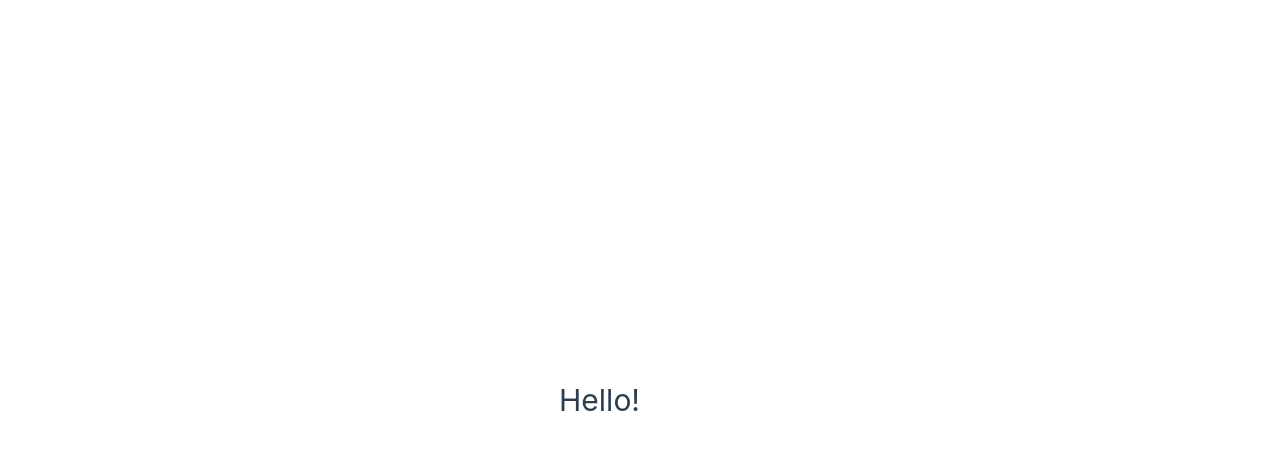
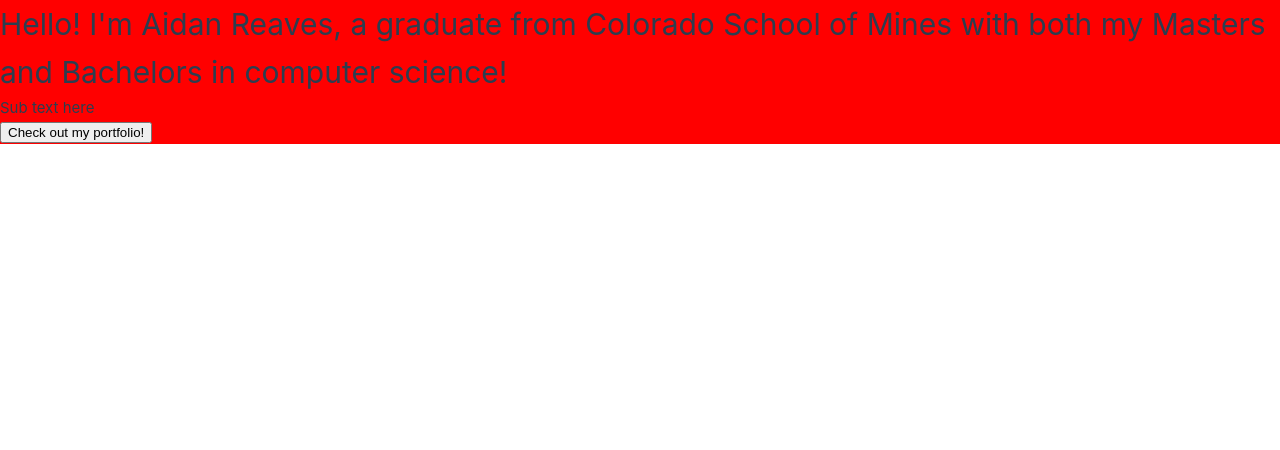
Before and after one commit to areaves1207/personal-portfolio, a Vue app: page / in a window 1280 px wide. Shown: the top 450 px of the page. Built offline with nearby package versions, Linux system fonts and the light colour scheme.

Commit message:
Removed vue boilerplate

```diff
--- a/src/App.vue
+++ b/src/App.vue
@@ -3,17 +3,16 @@
 </script>
 
 <template>
-  <main>
+  <main class="wrapper">
     <Intro></Intro>
   </main>
 </template>
 
 <style scoped>
-header {
-  line-height: 1.5;
-}
+  .wrapper{
+    width: 100%; height: 100%;
+  }
+/* @media (min-width: 1024px) {
 
-@media (min-width: 1024px) {
-
-}
+} */
 </style>
--- a/src/assets/main.css
+++ b/src/assets/main.css
@@ -1,35 +1,7 @@
 @import './base.css';
 
 #app {
-  max-width: 1280px;
-  margin: 0 auto;
-  padding: 2rem;
+  margin: 0 0;
+  padding: 0rem;
   font-weight: normal;
 }
-
-a,
-.green {
-  text-decoration: none;
-  color: hsla(160, 100%, 37%, 1);
-  transition: 0.4s;
-  padding: 3px;
-}
-
-@media (hover: hover) {
-  a:hover {
-    background-color: hsla(160, 100%, 37%, 0.2);
-  }
-}
-
-@media (min-width: 1024px) {
-  body {
-    display: flex;
-    place-items: center;
-  }
-
-  #app {
-    display: grid;
-    grid-template-columns: 1fr 1fr;
-    padding: 0 2rem;
-  }
-}
--- a/src/components/Intro.vue
+++ b/src/components/Intro.vue
@@ -1,6 +1,30 @@
 
 <template>
-    <div class="intro">
-        <h1>Hello!</h1>
+    <div class="wrapper">
+        <h1>Hello! I'm Aidan Reaves, a graduate from Colorado School of Mines with both my Masters and Bachelors in computer science!</h1>
+        <h4>Sub text here</h4>
+
+        <button>Check out my portfolio!</button>
     </div>
 </template>
+
+<style scoped>
+    .wrapper{
+        width: 100%;
+        height: 100%;
+        background-color: red;
+    }
+
+    h1{
+
+    }
+
+    h4{
+
+    }
+
+    button{
+
+    }
+
+</style>
```
Also changed, not shown: jsconfig.json (deleted, +0 -8 lines), src/assets/logo.svg (deleted).
